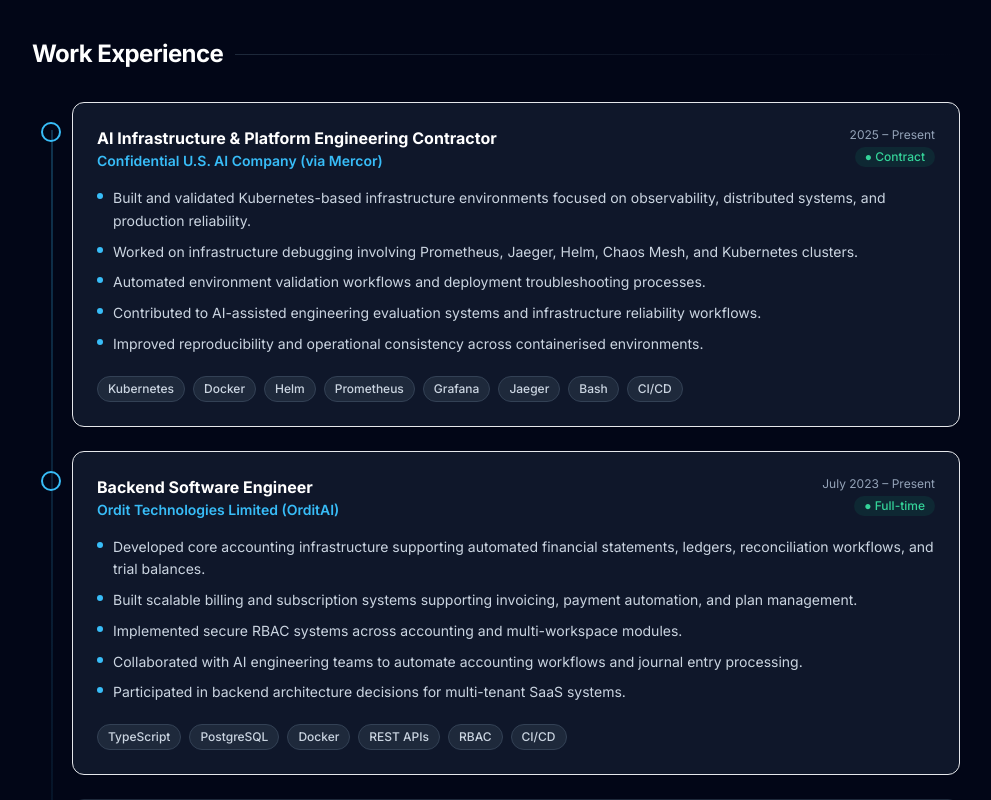
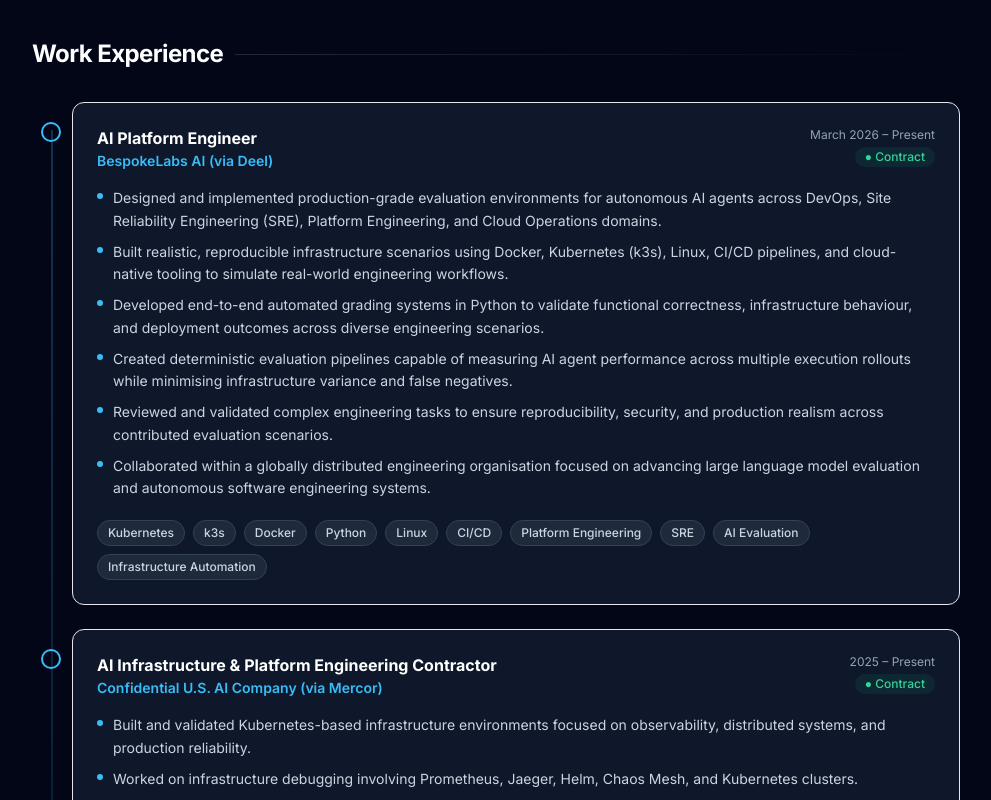
Before and after one commit to sharedee2776/Adedamola-Portfolio, a React (Vite) app: page / in a window 1280 px wide. Shown: the part 780-1580 px from the top of the page, without its empty margins (144-1135 px from the left). Built offline with nearby package versions, Linux system fonts and the light colour scheme.

Commit message:
Add BespokeLabs AI role to work experience
Syncs the on-page timeline with the updated CV — this contract
was missing from the site entirely.

Co-Authored-By: Claude Sonnet 5 <noreply@anthropic.com>

```diff
--- a/src/App.jsx
+++ b/src/App.jsx
@@ -19,6 +19,22 @@ const navLinks = [
 ];
 
 const experience = [
+  {
+    role: 'AI Platform Engineer',
+    company: 'BespokeLabs AI (via Deel)',
+    period: 'March 2026 – Present',
+    type: 'Contract',
+    current: true,
+    bullets: [
+      'Designed and implemented production-grade evaluation environments for autonomous AI agents across DevOps, Site Reliability Engineering (SRE), Platform Engineering, and Cloud Operations domains.',
+      'Built realistic, reproducible infrastructure scenarios using Docker, Kubernetes (k3s), Linux, CI/CD pipelines, and cloud-native tooling to simulate real-world engineering workflows.',
+      'Developed end-to-end automated grading systems in Python to validate functional correctness, infrastructure behaviour, and deployment outcomes across diverse engineering scenarios.',
+      'Created deterministic evaluation pipelines capable of measuring AI agent performance across multiple execution rollouts while minimising infrastructure variance and false negatives.',
+      'Reviewed and validated complex engineering tasks to ensure reproducibility, security, and production realism across contributed evaluation scenarios.',
+      'Collaborated within a globally distributed engineering organisation focused on advancing large language model evaluation and autonomous software engineering systems.',
+    ],
+    stack: ['Kubernetes', 'k3s', 'Docker', 'Python', 'Linux', 'CI/CD', 'Platform Engineering', 'SRE', 'AI Evaluation', 'Infrastructure Automation'],
+  },
   {
     role: 'AI Infrastructure & Platform Engineering Contractor',
     company: 'Confidential U.S. AI Company (via Mercor)',
```
